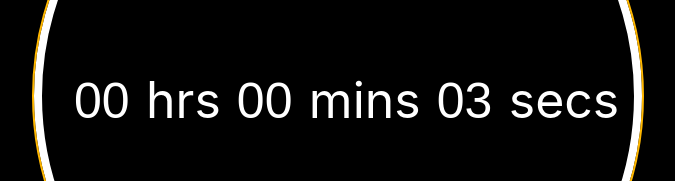
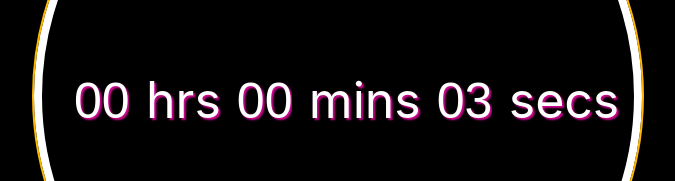
Before and after one commit to amara-j/timer, a React (Create React App) app: page / in a window 1280 px wide. Shown: the part 240-421 px from the top of the page, without its empty margins (378-1053 px from the left). Built offline with nearby package versions, Linux system fonts and the light colour scheme.

Commit message:
all done on neon styling

```diff
--- a/src/App.css
+++ b/src/App.css
@@ -55,6 +55,7 @@ input[type="submit"] {
 #timerInputForm {
   font-size: 50px;
   color: white;
+  text-shadow: 2px 2px 2px #d10892;
 }
 
 input[type="number"] {
@@ -64,6 +65,7 @@ input[type="number"] {
   border: none;
   user-select: none;
   color: white;
+  text-shadow: 2px 2px 2px #d10892;
 }
 
 #startButton {
```
